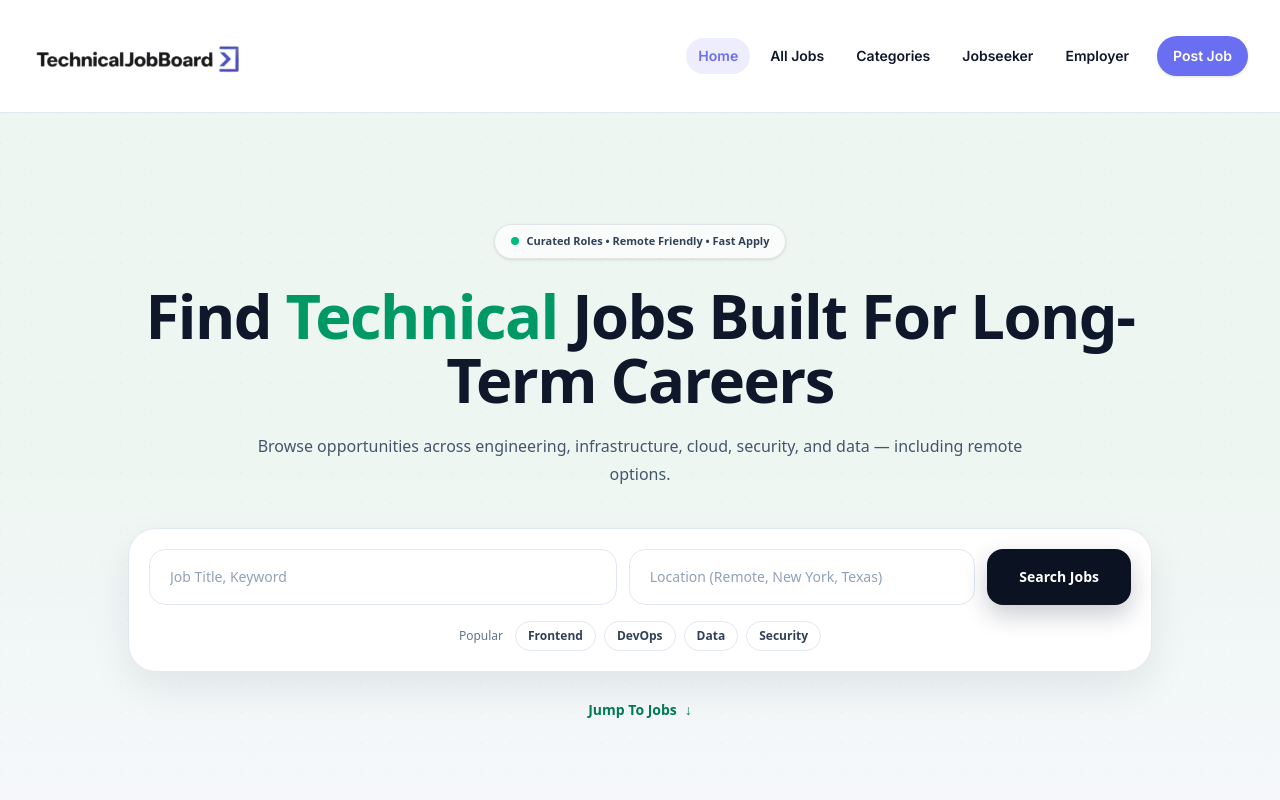
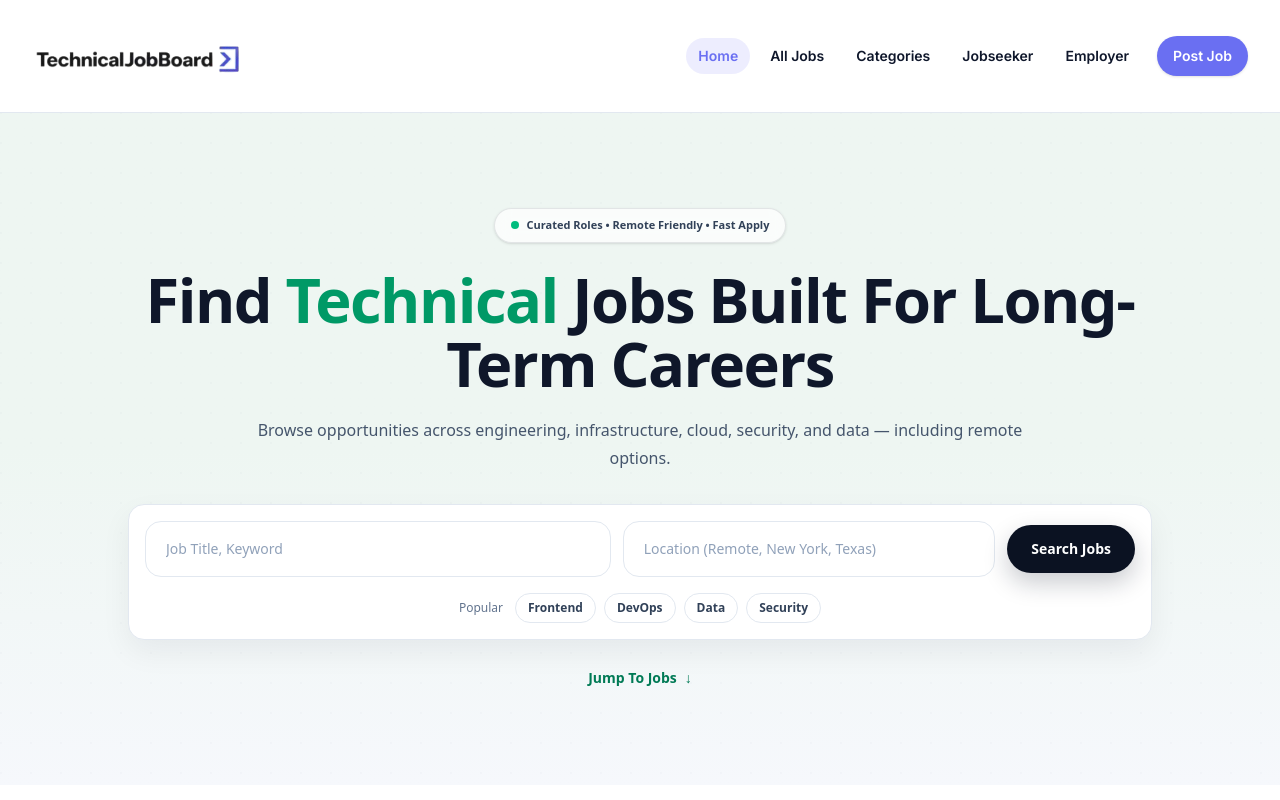
Before and after one commit to adebisidolapo/technicaljobboard, a Next.js app: page / in a window 1280 px wide. Shown: the top 800 px of the page. Built offline with nearby package versions, Linux system fonts and the light colour scheme; no server answers; the database is empty.

Commit message:
update homepage

```diff
--- a/app/page.tsx
+++ b/app/page.tsx
@@ -38,9 +38,9 @@ export default function Home() {
   };
 
   const container =
-    "mx-auto w-full max-w-[1440px] px-4 sm:px-6 lg:px-8 xl:px-10 2xl:px-12";
+  "mx-auto w-full max-w-screen-2xl px-4 sm:px-6 lg:px-8 xl:px-10";
 const wideContainer =
-    "mx-auto w-full max-w-[1600px] px-4 sm:px-6 lg:px-8 xl:px-10 2xl:px-12";
+  "mx-auto w-full max-w-screen-2xl px-4 sm:px-6 lg:px-8 xl:px-10";
   const sectionPadding = "py-14 sm:py-16 md:py-20";
 
   const eyebrow =
@@ -74,7 +74,7 @@ export default function Home() {
         </div>
 
         <div className={`relative ${container}`}>
-          <div className="mx-auto max-w-5xl py-14 text-center sm:py-16 md:py-20 lg:py-24 xl:py-28">
+<div className="mx-auto max-w-5xl py-14 text-center sm:py-16 md:py-20 lg:py-24">
               <div className="mx-auto inline-flex items-center gap-2 rounded-full border border-slate-900/10 bg-white/70 px-4 py-2 text-[11px] font-semibold text-slate-700 shadow-sm backdrop-blur">
               <span className="inline-block h-2 w-2 rounded-full bg-emerald-500" />
               Curated Roles • Remote Friendly • Fast Apply
@@ -94,9 +94,9 @@ export default function Home() {
               security, and data — including remote options.
             </p>
 
-            <div className="mt-10">
-              <div className="mx-auto w-full max-w-5xl rounded-[28px] border border-slate-200 bg-white p-3 sm:p-4 lg:p-5 shadow-[0_16px_40px_rgba(15,23,42,0.08)]">
-                <div className="grid grid-cols-1 gap-3 lg:grid-cols-[1.35fr_1fr_auto] lg:items-center">
+           <div className="mt-8">
+  <div className="mx-auto w-full max-w-5xl rounded-2xl border border-slate-200 bg-white p-3 sm:p-4 shadow-[0_12px_30px_rgba(15,23,42,0.06)]">
+    <div className="grid grid-cols-1 gap-3 md:grid-cols-2 xl:grid-cols-[1.25fr_1fr_auto] xl:items-center">
                   <label className="sr-only" htmlFor="hero-q">
                     Job Title Or Keyword
                   </label>
@@ -130,8 +130,7 @@ export default function Home() {
                   <button
                     type="button"
                     onClick={runHeroSearch}
-                    className="h-14 w-full rounded-2xl bg-[#0B1222] px-8 text-sm font-semibold text-white transition hover:bg-black lg:w-auto shadow-[0_10px_24px_rgba(15,23,42,0.22)]"
-                  >
+className="h-12 w-full rounded-xl bg-[#0B1222] px-6 text-sm font-semibold text-white transition hover:bg-black md:col-span-2 xl:col-span-1 xl:w-auto shadow-[0_10px_24px_rgba(15,23,42,0.22)]"                  >
                     Search Jobs
                   </button>
                 </div>
@@ -244,7 +243,7 @@ export default function Home() {
                 onClick={() =>
                   router.push(`/all-jobs?cat=${encodeURIComponent(cat)}`)
                 }
-                className="flex min-h-[88px] items-center gap-4 rounded-xl border border-[#D8D1C7] bg-white px-5 py-4 text-left shadow-sm transition hover:-translate-y-0.5 hover:border-slate-300 hover:shadow-md"
+className="flex min-h-[88px] items-center gap-4 rounded-xl border border-[#D8D1C7] bg-white px-4 sm:px-5 py-4 text-left shadow-sm transition hover:-translate-y-0.5 hover:border-slate-300 hover:shadow-md"
               >
                 <span className="h-2.5 w-2.5 rounded-full bg-emerald-500" />
 
```
Lines whose indentation alone changed are shown as unchanged.
